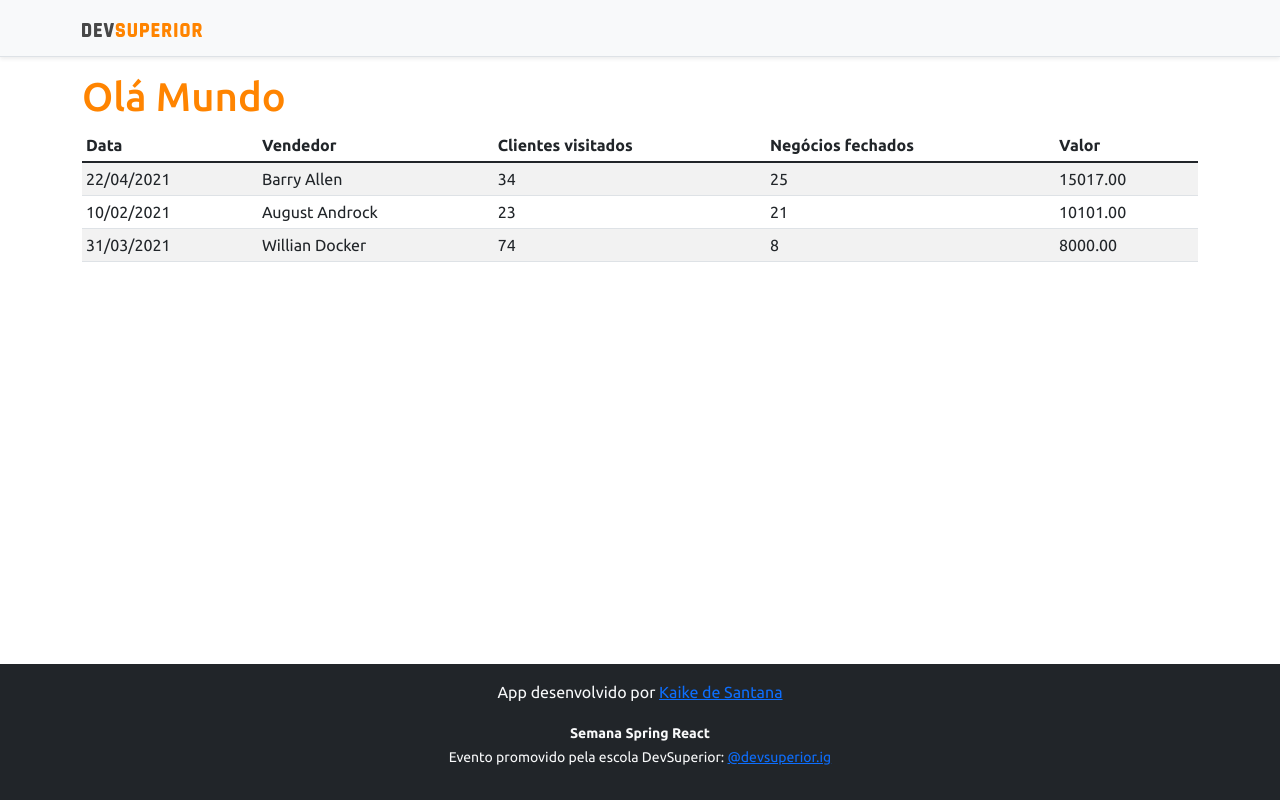
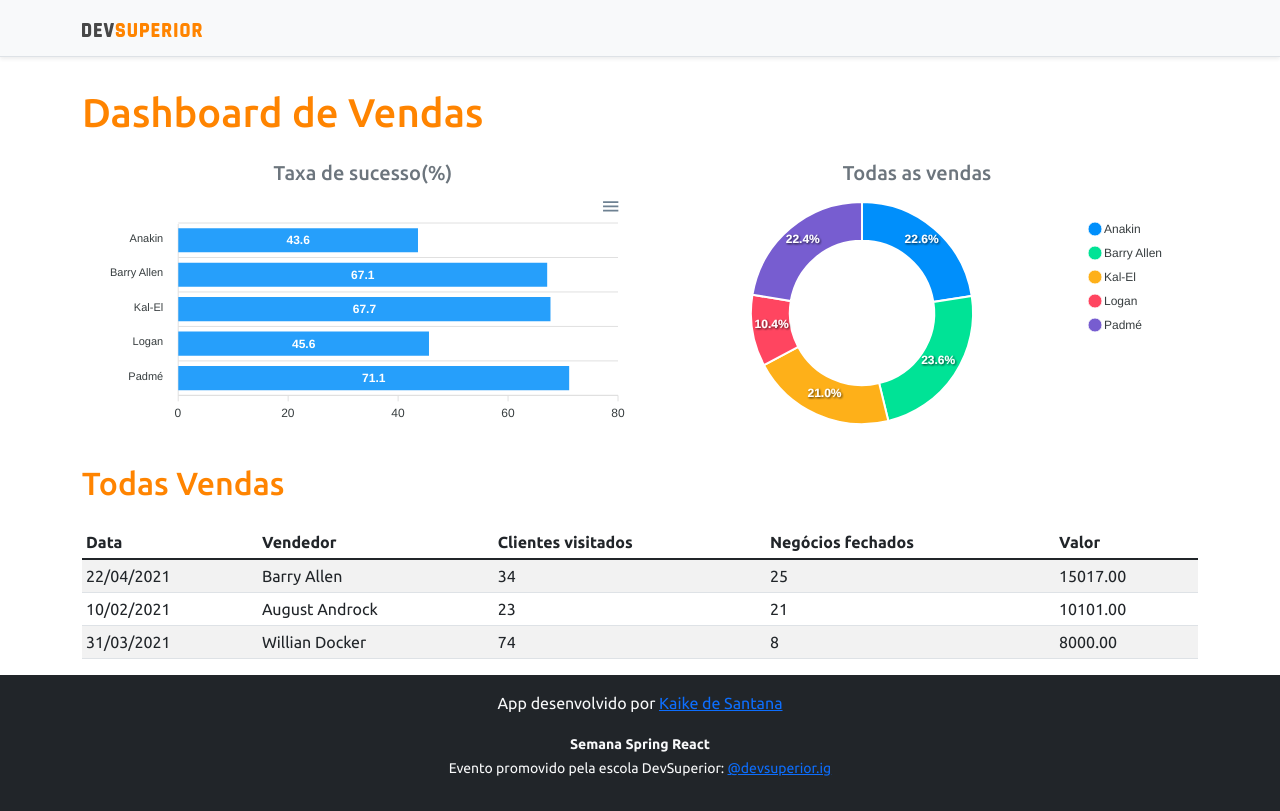
Before and after one commit to kaikeqp/projeto-sds4, a React (Create React App) app in the folder frontend/: page / in a window 1280 px wide. Built offline with nearby package versions, Linux system fonts and the light colour scheme.

Commit message:
Static charts

```diff
--- a/frontend/package.json
+++ b/frontend/package.json
@@ -12,8 +12,10 @@
     "@types/node": "^12.0.0",
     "@types/react": "^17.0.0",
     "@types/react-dom": "^17.0.0",
+    "apexcharts": "^3.28.1",
     "bootstrap": "^5.1.0",
     "react": "^17.0.2",
+    "react-apexcharts": "^1.3.9",
     "react-dom": "^17.0.2",
     "react-scripts": "4.0.3",
     "typescript": "^4.1.2",
--- a/frontend/src/App.tsx
+++ b/frontend/src/App.tsx
@@ -1,5 +1,7 @@
 import NavBar from "components";
+import BarChart from "components/BarChart";
 import DataTable from "components/DataTable";
+import DonutChart from "components/DonutChart";
 import Footer from "components/Footer";
 
 function App() {
@@ -7,7 +9,22 @@
     <>
       <NavBar />
       <div className="container">
-        <h1 className="text-primary">Olá Mundo</h1>
+        <h1 className="text-primary py-3">Dashboard de Vendas</h1>
+
+        <div className="row px-3">
+          <div className='col-sm-6' >
+            <h5 className="text-center text-secondary">Taxa de sucesso(%)</h5>
+            <BarChart />
+          </div>
+          <div className='col-sm-6' >
+            <h5 className="text-center text-secondary">Todas as vendas</h5>
+            <DonutChart />
+          </div>
+        </div>
+
+        <div className="py-3">
+            <h2 className="text-primary">Todas Vendas</h2>
+        </div>
 
         <DataTable />
       </div>
--- /dev/null
+++ b/frontend/src/components/BarChart/index.tsx
@@ -0,0 +1,33 @@
+import Chart from 'react-apexcharts'
+
+const BarChart = () => {
+    const options = {
+        plotOptions: {
+            bar: {
+                horizontal: true,
+            }
+        },
+    };
+
+    const mockData = {
+        labels: {
+            categories: ['Anakin', 'Barry Allen', 'Kal-El', 'Logan', 'Padmé']
+        },
+        series: [
+            {
+                name: "% Sucesso",
+                data: [43.6, 67.1, 67.7, 45.6, 71.1]
+            }
+        ]
+    };
+    return (
+        <Chart
+            options={{...options, xaxis: mockData.labels}}
+            series={mockData.series}
+            type='bar'
+            height='240'
+        />
+    );
+}
+
+export default BarChart;
--- /dev/null
+++ b/frontend/src/components/DonutChart/index.tsx
@@ -0,0 +1,24 @@
+import Chart from 'react-apexcharts'
+
+const DonutChart = () => {
+    const mockData = {
+        series: [477138, 499928, 444867, 220426, 473088],
+        labels: ['Anakin', 'Barry Allen', 'Kal-El', 'Logan', 'Padmé']
+    }
+
+    const options = {
+        legend: {
+            show: true
+        }
+    }
+    return (
+        <Chart
+            options={{...options, labels: mockData.labels}}
+            series={mockData.series}
+            type='donut'
+            height='240'
+        />
+    );
+}
+
+export default DonutChart;
```
Also changed, not shown: 1 other file (tests, documents, lock files or other folders).
